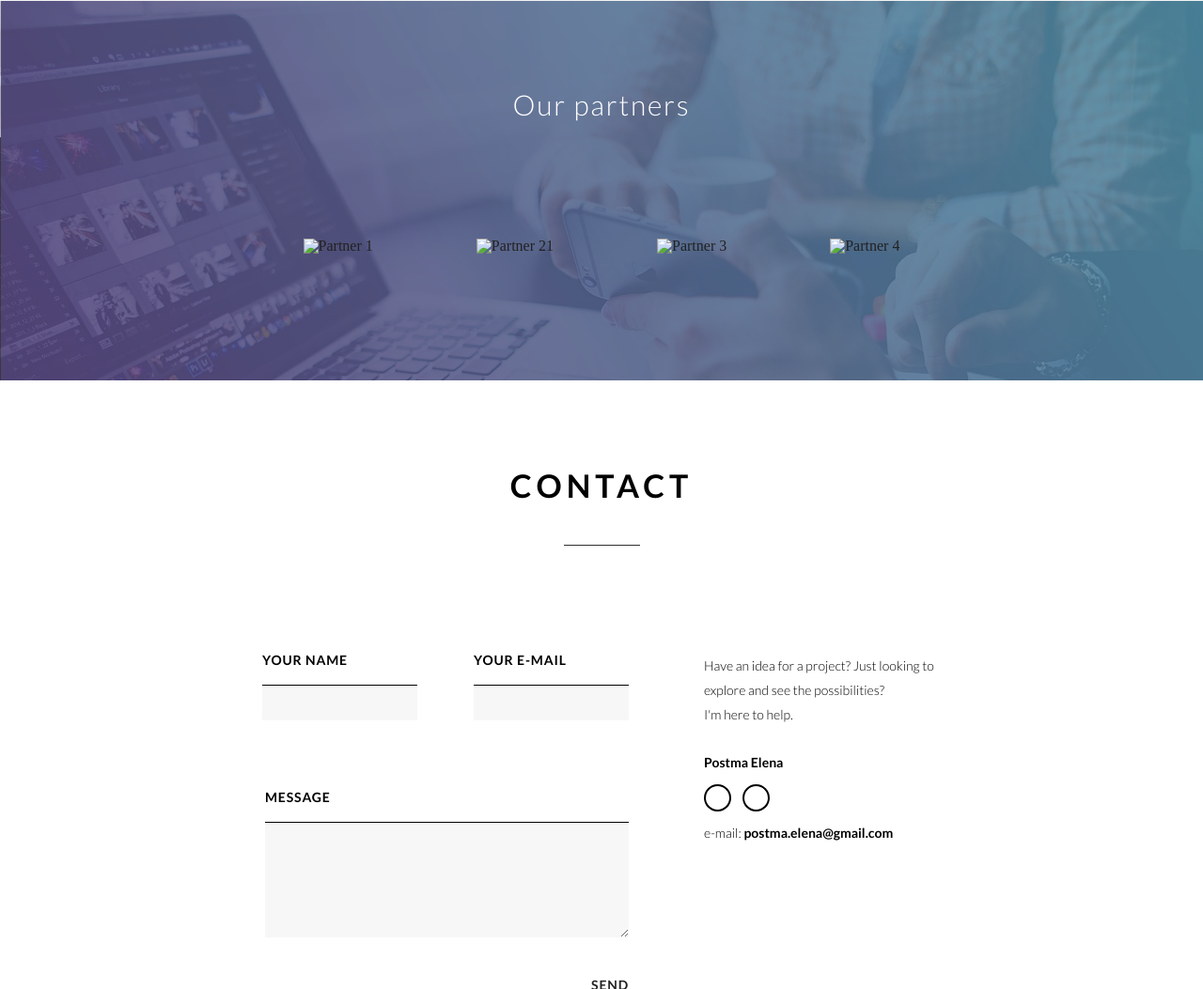
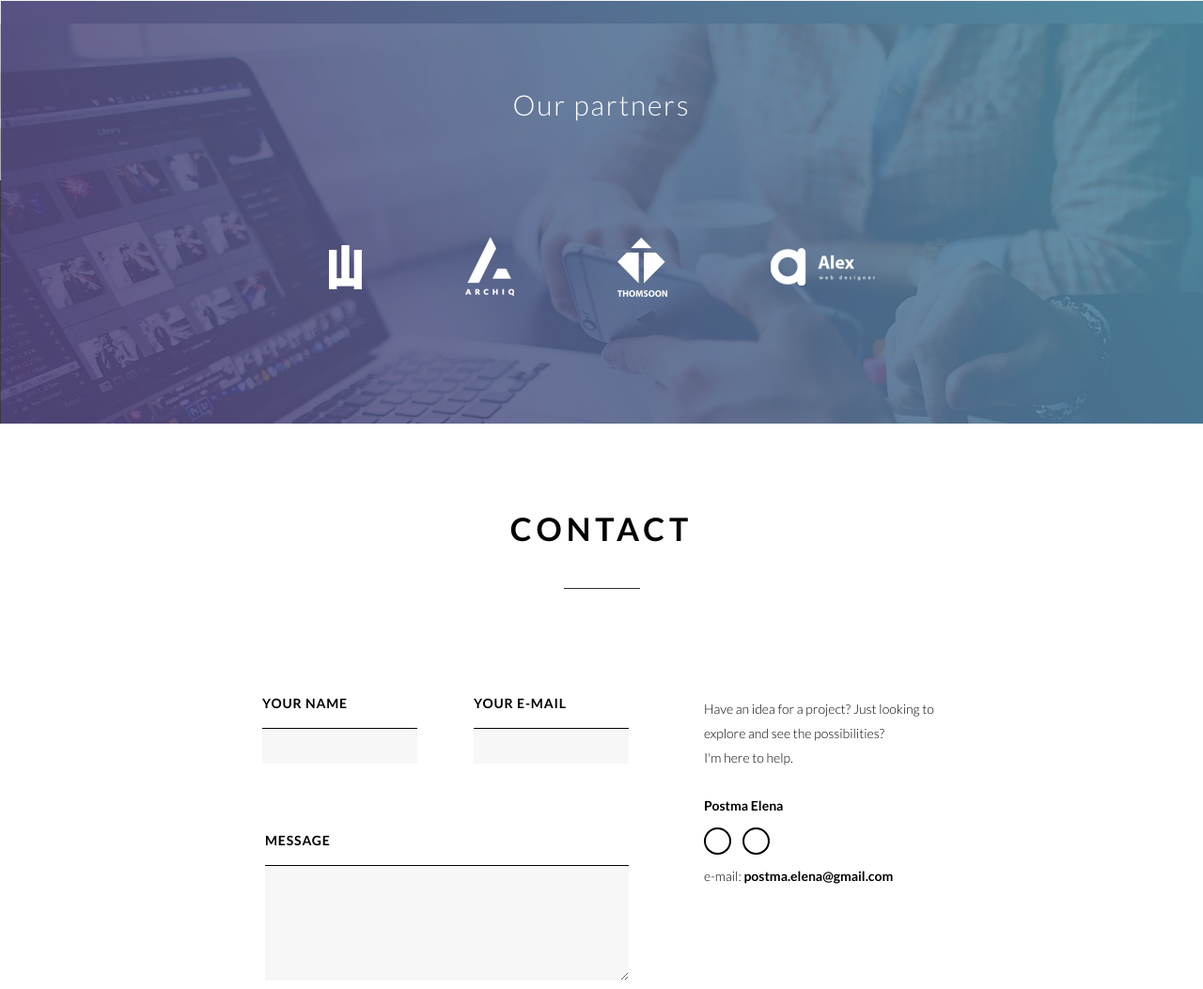
Before and after one commit to Fox-NT/binary, a plain HTML site: page index.html in a window 1280 px wide. Shown: the part 3475-4528 px from the top of the page at 94% size. Drawn offline with Linux system fonts and the light colour scheme; the site is published under a folder, as on GitHub Pages, so addresses that start at the root find nothing.

Commit message:
Update index.html

```diff
--- a/index.html
+++ b/index.html
@@ -174,10 +174,10 @@
                     <h2>Our partners</h2>
                 </div>
                 <div class="partners_list">
-                    <div class="partner_item"><img src="/image/partner_logo_1.png" alt="Partner 1"></div>
-                    <div class="partner_item"><img src="/image/partner_logo_2.png" alt="Partner 21"></div>
-                    <div class="partner_item"><img src="/image/partner_logo_3.png" alt="Partner 3"></div>
-                    <div class="partner_item"><img src="/image/partner_logo_4.png" alt="Partner 4"></div>
+                    <div class="partner_item"><img src="binary/image/partner_logo_1.png" alt="Partner 1"></div>
+                    <div class="partner_item"><img src="binary/image/partner_logo_2.png" alt="Partner 21"></div>
+                    <div class="partner_item"><img src="binary/image/partner_logo_3.png" alt="Partner 3"></div>
+                    <div class="partner_item"><img src="image/partner_logo_4.png" alt="Partner 4"></div>
                 </div>
             </div>
         </section>
```
